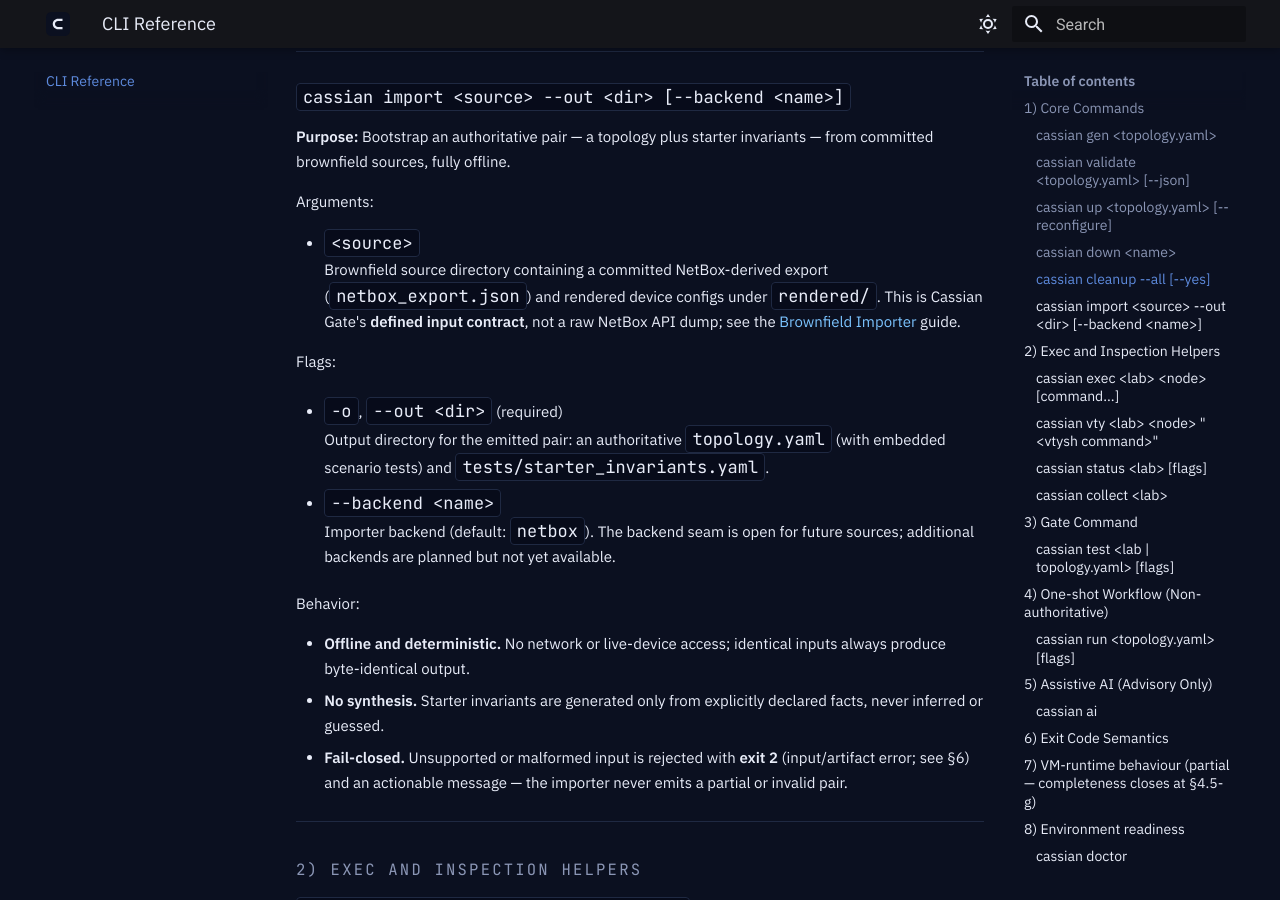
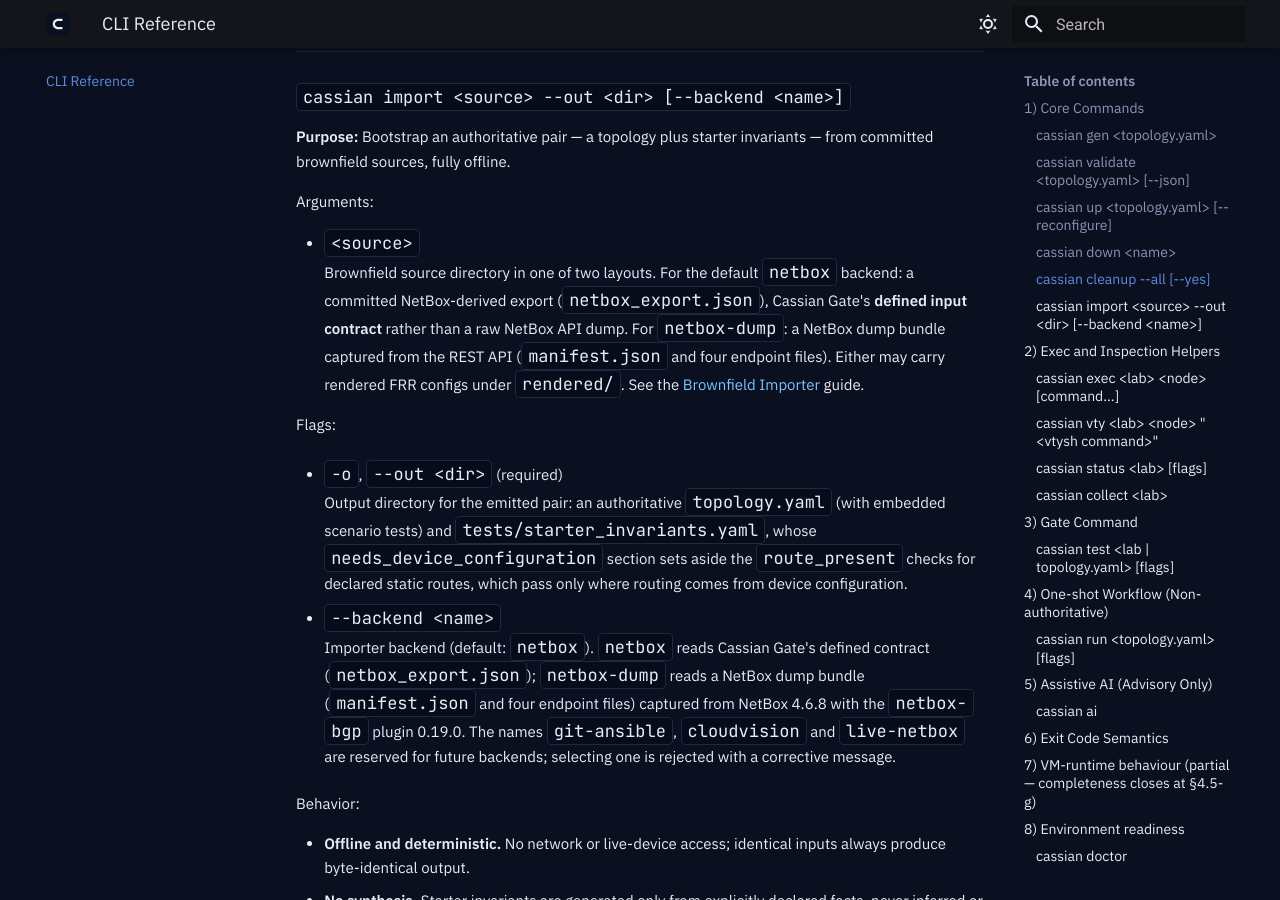
Before and after one commit to cassian-gate/cassian-gate, an MkDocs documentation site: the page built from docs/cli-reference-v1.md, in a window 1280 px wide and 900 px high, scrolled down 1746 px. Built offline with MkDocs 1.6.1 and Material for MkDocs 9.7.7, drawn with Linux system fonts in a browser that asks for light colours; the version menu is left out.

Commit message:
phase2 §4.6 stage 6 piece (6-b): the CLI reference's import entry (REQ-46-62), the cheatsheet's netbox-dump line (REQ-46-63), and the caveat's second clause replaced (REQ-46-61)
Handover: phase2-4_6-handover-v9rev3-LOCKED, direction B stage 6 (WI-6), B-61 to B-63. Chat 3 session 7. PF-9's first green CI run: 43735237831, attempt 1, on 9fd9113 (REQ-46-61). Sandbox of record: bridge package 20261118-155014-a84684.

- docs/cli-reference-v1.md: the import entry names both layouts (L83), the set-aside section in the output sentence (L88), and the two backends with the reserved future names in place of L91's not-yet-available sentence

- docs/cheatsheet.md: the --backend netbox-dump line in the Brownfield Onboarding block, as B-63 gives it

- docs/brownfield-importer.md: the caveat's second clause replaced by scope 3.10.5's second text

Co-Authored-By: Claude Opus 5.5 <noreply@anthropic.com>

Claude-Session: https://claude.ai/code/session_01AFwCK6wfduAMSKxHWbm7Xv

```diff
--- a/docs/cli-reference-v1.md
+++ b/docs/cli-reference-v1.md
@@ -80,15 +80,15 @@ Default behavior:
 Arguments:
 
 * `<source>`
-  Brownfield source directory containing a committed NetBox-derived export (`netbox_export.json`) and rendered device configs under `rendered/`. This is Cassian Gate's **defined input contract**, not a raw NetBox API dump; see the [Brownfield Importer](brownfield-importer.md) guide.
+  Brownfield source directory in one of two layouts. For the default `netbox` backend: a committed NetBox-derived export (`netbox_export.json`), Cassian Gate's **defined input contract** rather than a raw NetBox API dump. For `netbox-dump`: a NetBox dump bundle captured from the REST API (`manifest.json` and four endpoint files). Either may carry rendered FRR configs under `rendered/`. See the [Brownfield Importer](brownfield-importer.md) guide.
 
 Flags:
 
 * `-o`, `--out <dir>` (required)
-  Output directory for the emitted pair: an authoritative `topology.yaml` (with embedded scenario tests) and `tests/starter_invariants.yaml`.
+  Output directory for the emitted pair: an authoritative `topology.yaml` (with embedded scenario tests) and `tests/starter_invariants.yaml`, whose `needs_device_configuration` section sets aside the `route_present` checks for declared static routes, which pass only where routing comes from device configuration.
 
 * `--backend <name>`
-  Importer backend (default: `netbox`). The backend seam is open for future sources; additional backends are planned but not yet available.
+  Importer backend (default: `netbox`). `netbox` reads Cassian Gate's defined contract (`netbox_export.json`); `netbox-dump` reads a NetBox dump bundle (`manifest.json` and four endpoint files) captured from NetBox 4.6.8 with the `netbox-bgp` plugin 0.19.0. The names `git-ansible`, `cloudvision` and `live-netbox` are reserved for future backends; selecting one is rejected with a corrective message.
 
 Behavior:
 
```
Also changed, not shown: docs/brownfield-importer.md (+1 -3 lines), docs/cheatsheet.md (+1 -0 lines).
